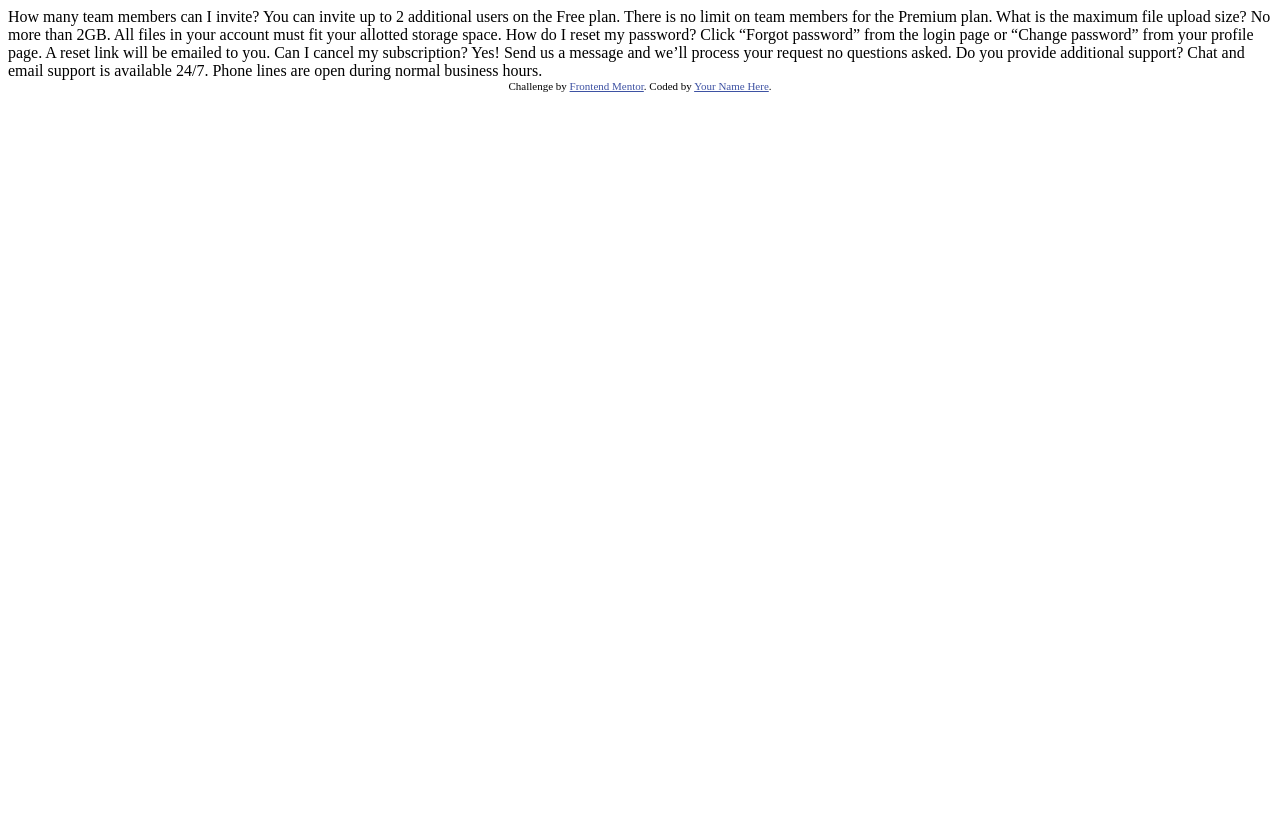
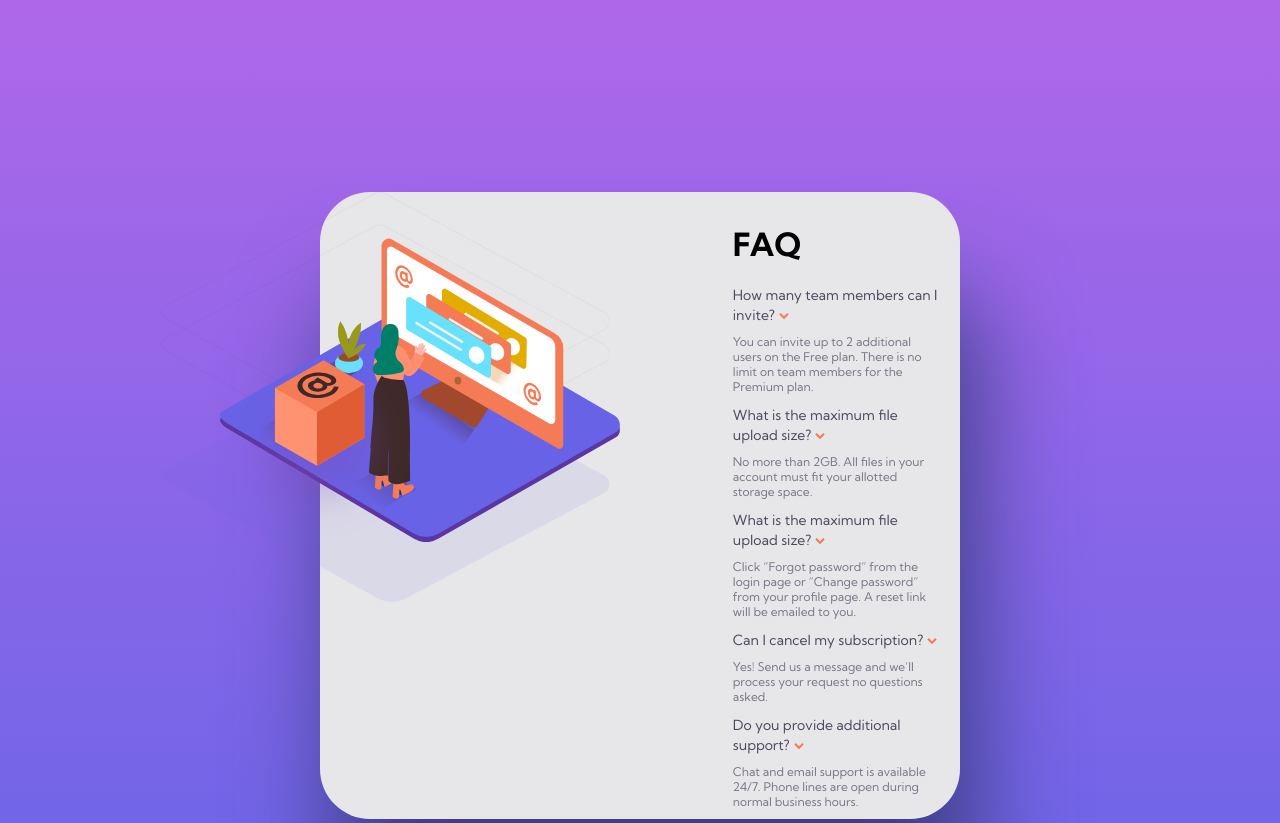
Before and after one commit to joaovictorsn/FAQ_Page, a plain HTML site: page index.html in a window 1280 px wide. Shown: the top 823 px of the page. Before the commit the page ends 800 px from the top, so only its background shows below. Drawn offline with Linux system fonts and the light colour scheme.

Commit message:
FAQ was creat, according the design, now I will creat the JS structure.

```diff
--- /dev/null
+++ b/index.css/font_style.css
@@ -0,0 +1,10 @@
+.style-question{
+    font-size: 14px;
+    color: hsl(237, 12%, 33%);
+    cursor: pointer;
+}
+
+.style-anwers{
+    font-size: 12px;
+    color: hsl(240, 6%, 50%);
+}
--- /dev/null
+++ b/index.css/global.css
@@ -0,0 +1,6 @@
+body{
+    font-family: 'Kumbh Sans', sans-serif;
+    background-image: linear-gradient(to bottom, hsl(273, 75%, 66%), hsl(240, 73%, 65%));
+
+
+}
--- /dev/null
+++ b/index.css/image-size.css
@@ -0,0 +1,20 @@
+.image-size-box{
+    margin-top: -100%;
+    margin-left: -100%;
+}
+
+.image-size-bg{
+    width: 450px;
+    height: 410px;
+    margin-bottom: -20%;
+    margin-left: -40%;
+    overflow-x: hidden;
+}
+
+.image-size-desk{
+    margin-left: -25%;
+    margin-top: -85%;
+    width: 400px;
+    z-index: -200;
+    overflow: hidden;
+}
--- /dev/null
+++ b/index.css/main.css
@@ -0,0 +1,32 @@
+.card{
+    display: flex;
+    flex-direction: row;
+    background-color: hsl(240, 5%, 91%);
+    border-radius: 50px;
+    box-shadow: 15px 100px 100px  hsl(238, 37%, 38%);
+}
+
+.images{
+    width: 400px;
+    height: 400px;
+    position: relative;
+}
+
+.block-to-FAQ{
+    margin-left: 2%;
+    margin-right: 3%;
+    margin-top: 5%;
+    inline-size: 40%;
+}
+
+.diviser{
+    border-bottom: 1px hsl(240, 5%, 91%);
+}
+
+.boder{
+    border: 1px hsl(240, 5%, 91%);
+}
+
+.arrow{
+    cursor: pointer;
+}
--- /dev/null
+++ b/index.css/padding-margin.css
@@ -0,0 +1,21 @@
+.margin-card-right-left{
+    margin-left: 25%;
+    margin-right: 25%;
+}
+
+.margin-card-top-bottom{
+    margin-top: 15%;
+    margin-bottom: 15%;
+}
+
+.margin-txt-bottom-FAQ{
+    margin-bottom: 20px;
+}
+
+.margin-txt-bottom{
+    margin-bottom: 10px;
+}
+
+.margin-txt-top{
+    margin-top: 10px;
+}
--- /dev/null
+++ b/index.css/reset.css
@@ -0,0 +1,5 @@
+*{
+    margin: 0;
+    padding: 0;
+    border-style: none;
+}
--- a/index.html
+++ b/index.html
@@ -8,33 +8,54 @@
 
   <title>Frontend Mentor | FAQ Accordion Card</title>
 
+  <link rel="stylesheet" href="./index.css/reset.css">
+  <link rel="stylesheet" href="./index.css/global.css">
+  <link rel="stylesheet" href="./index.css/main.css">
+  <link rel="stylesheet" href="./index.css/font_style.css">
+  <link rel="stylesheet" href="./index.css/padding-margin.css">
+  <link rel="stylesheet" href="./index.css/image-size.css">
+  <link rel="preconnect" href="https://fonts.googleapis.com">
+  <link rel="preconnect" href="https://fonts.gstatic.com" crossorigin>
+  <link href="https://fonts.googleapis.com/css2?family=Kumbh+Sans:wght@400;700&display=swap" rel="stylesheet">
+
+
   <!-- Feel free to remove these styles or customise in your own stylesheet 👍 -->
-  <style>
+  <!-- <style>
     .attribution { font-size: 11px; text-align: center; }
     .attribution a { color: hsl(228, 45%, 44%); }
-  </style>
+  </style> -->
 </head>
 <body>
-  How many team members can I invite?
-  You can invite up to 2 additional users on the Free plan. There is no limit on
-  team members for the Premium plan.
+  <main class="card margin-card-top-bottom margin-card-right-left">
+    <div class="images">
+      <img src="./images/bg-pattern-desktop.svg" alt="bg" class="image-size-bg">
+      <img src="./images/illustration-woman-online-desktop.svg" alt="woman-online" class="image-size-desk">
+      <img src="./images/illustration-box-desktop.svg" alt="box" class="image-size-box">
+    </div>
+    <div class="block-to-FAQ">
+      <h1 class="margin-txt-bottom-FAQ">FAQ</h1>
+    <span class="style-question margin-txt-bottom">How many team members can I invite?</span>  <img src="./images/icon-arrow-down.svg" alt="arrow" class="arrow">
+    <p class="style-anwers margin-txt-bottom margin-txt-top">You can invite up to 2 additional users on the Free plan. There is no limit on
+      team members for the Premium plan.</p>
+    <div class="boder"><hr></div>
 
-  What is the maximum file upload size?
-  No more than 2GB. All files in your account must fit your allotted storage space.
+    <span class="style-question margin-txt-bottom">What is the maximum file upload size?</span>  <img src="./images/icon-arrow-down.svg" alt="arrow" class="arrow">
+    <p class="style-anwers margin-txt-bottom margin-txt-top">No more than 2GB. All files in your account must fit your allotted storage space.</p>
+    <hr>
 
-  How do I reset my password?
-  Click “Forgot password” from the login page or “Change password” from your profile page.
-  A reset link will be emailed to you.
+    <span class="style-question margin-txt-bottom">What is the maximum file upload size?</span> <img src="./images/icon-arrow-down.svg" alt="arrow" class="arrow">
+    <p class="style-anwers margin-txt-bottom margin-txt-top"> Click “Forgot password” from the login page or “Change password” from your profile page.
+        A reset link will be emailed to you.</p>
+    <hr>
 
-  Can I cancel my subscription?
-  Yes! Send us a message and we’ll process your request no questions asked.
+    <span class="style-question margin-txt-bottom">Can I cancel my subscription?</span> <img src="./images/icon-arrow-down.svg" alt="arrow" class="arrow">
+    <p class="style-anwers margin-txt-bottom margin-txt-top"> Yes! Send us a message and we’ll process your request no questions asked.</p>
+    <hr>
 
-  Do you provide additional support?
-  Chat and email support is available 24/7. Phone lines are open during normal business hours.
+    <span class="style-question margin-txt-bottom">Do you provide additional support?</span> <img src="./images/icon-arrow-down.svg" alt="arrow" class="arrow">
+    <p class="style-anwers margin-txt-bottom margin-txt-top"> Chat and email support is available 24/7. Phone lines are open during normal business hours.</p>
 
-  <div class="attribution">
-    Challenge by <a href="https://www.frontendmentor.io?ref=challenge" target="_blank">Frontend Mentor</a>.
-    Coded by <a href="#">Your Name Here</a>.
-  </div>
+    </div>
+  </main>
 </body>
 </html>
```
Also changed, not shown: 1 other file.
